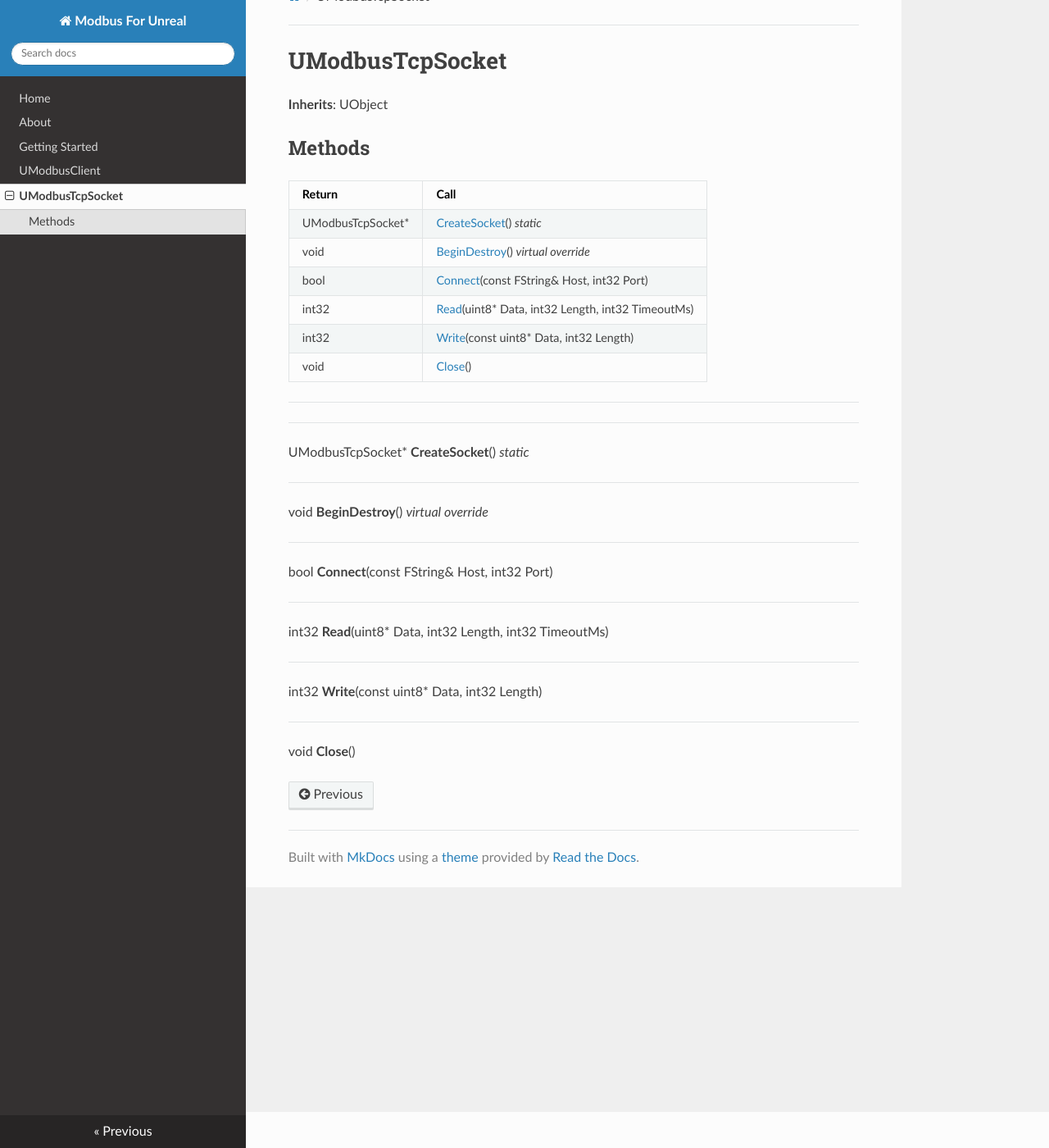
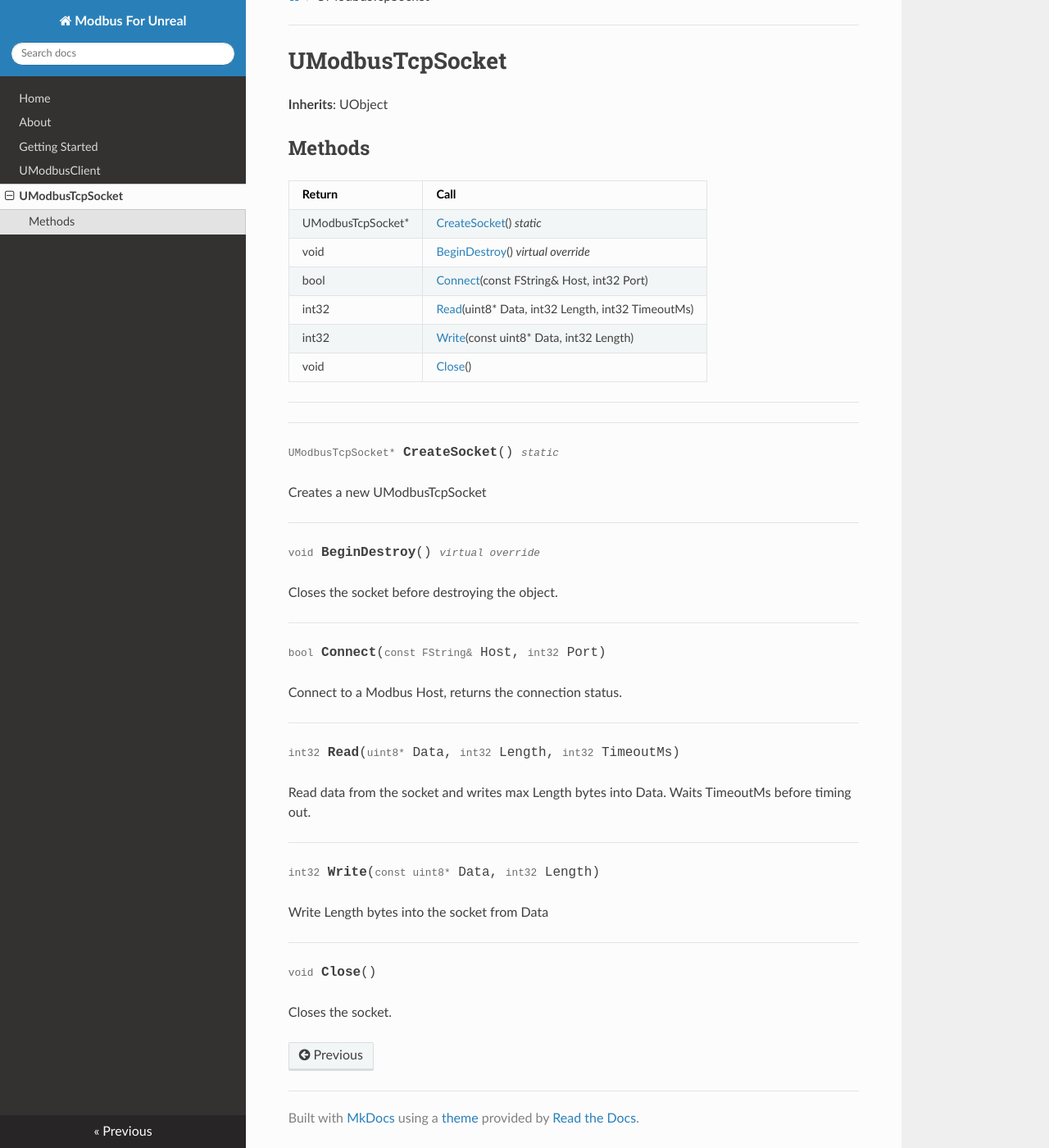
Before and after one commit to MusicalArtist12/Modbus-Plugin-Documentation, an MkDocs documentation site: the page built from docs/UModbusTcpSocket.md, in a window 1280 px wide and 1400 px high, scrolled down 44 px. Shown: the whole window at 82% size. Built offline with MkDocs 1.6.1, drawn with Linux system fonts in a browser that asks for light colours; nearby versions of some CDN libraries.

Commit message:
som updates

```diff
--- a/docs/UModbusTcpSocket.md
+++ b/docs/UModbusTcpSocket.md
@@ -3,6 +3,7 @@
 **Inherits**: UObject
 
 ## Methods
+
 
 | Return | Call |
 | --- | --- |
@@ -16,19 +17,38 @@
 ***
 
 <hr id="createsocket"></hr>
-UModbusTcpSocket\* **CreateSocket**() *static*
+
+<p class="mono-title"><mark>UModbusTcpSocket*</mark> <strong>CreateSocket</strong>() <i>static</i></p>
+
+Creates a new UModbusTcpSocket
 
 <hr id="begindestroy"></hr>
-void **BeginDestroy**() *virtual override*
+
+<p class="mono-title"><mark>void</mark> <strong>BeginDestroy</strong>() <i>virtual override</i></p>
+
+Closes the socket before destroying the object.
 
 <hr id="connect"></hr>
-bool **Connect**(const FString& Host, int32 Port)
+
+<p class="mono-title"><mark>bool</mark> <strong>Connect</strong>(<mark>const FString&</mark> Host, <mark>int32</mark> Port)</p>
+
+
+Connect to a Modbus Host, returns the connection status.
 
 <hr id="read"></hr>
-int32 **Read**(uint8* Data, int32 Length, int32 TimeoutMs)
+
+<p class="mono-title"><mark>int32</mark> <strong>Read</strong>(<mark>uint8*</mark> Data, <mark>int32</mark> Length, <mark>int32</mark> TimeoutMs)</p>
+
+Read data from the socket and writes max Length bytes into Data. Waits TimeoutMs before timing out.
 
 <hr id="write"></hr>
-int32 **Write**(const uint8* Data, int32 Length)
+
+<p class="mono-title"><mark>int32</mark> <strong>Write</strong>(<mark>const uint8*</mark> Data, <mark>int32</mark> Length)</p>
+
+Write Length bytes into the socket from Data
 
 <hr id="close"></hr>
-void **Close**()
+
+<p class="mono-title"><mark>void</mark> <strong>Close</strong>()</p>
+
+Closes the socket.
--- /dev/null
+++ b/docs/style.css
@@ -0,0 +1,16 @@
+.mono-title {
+    font-family: monospace;
+
+    mark {
+        font-family: monospace;
+        color: #6c6c6c;
+        font-size: 0.8em;
+        font-weight: unset;
+        background-color: unset;
+        font-style: unset;
+    }
+    i {
+        font-size: 0.8em;
+        color: #6c6c6c;
+    }
+}
--- a/mkdocs.yml
+++ b/mkdocs.yml
@@ -7,3 +7,5 @@ nav:
   - UModbusTcpSocket: UModbusTcpSocket.md
 
 theme: readthedocs
+extra_css:
+  - style.css
```
Also changed, not shown: docs/UModbusClient.md (+13 -13 lines), docs/about.md (+1 -1 lines).
